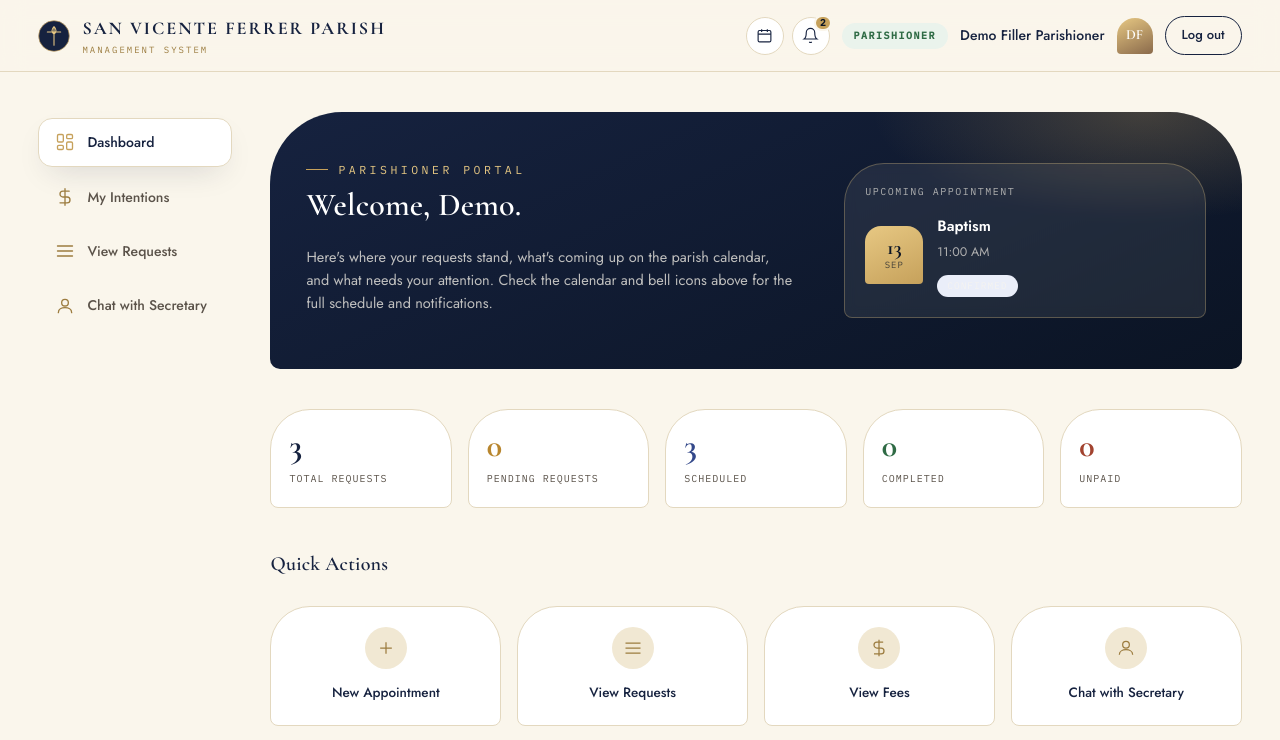
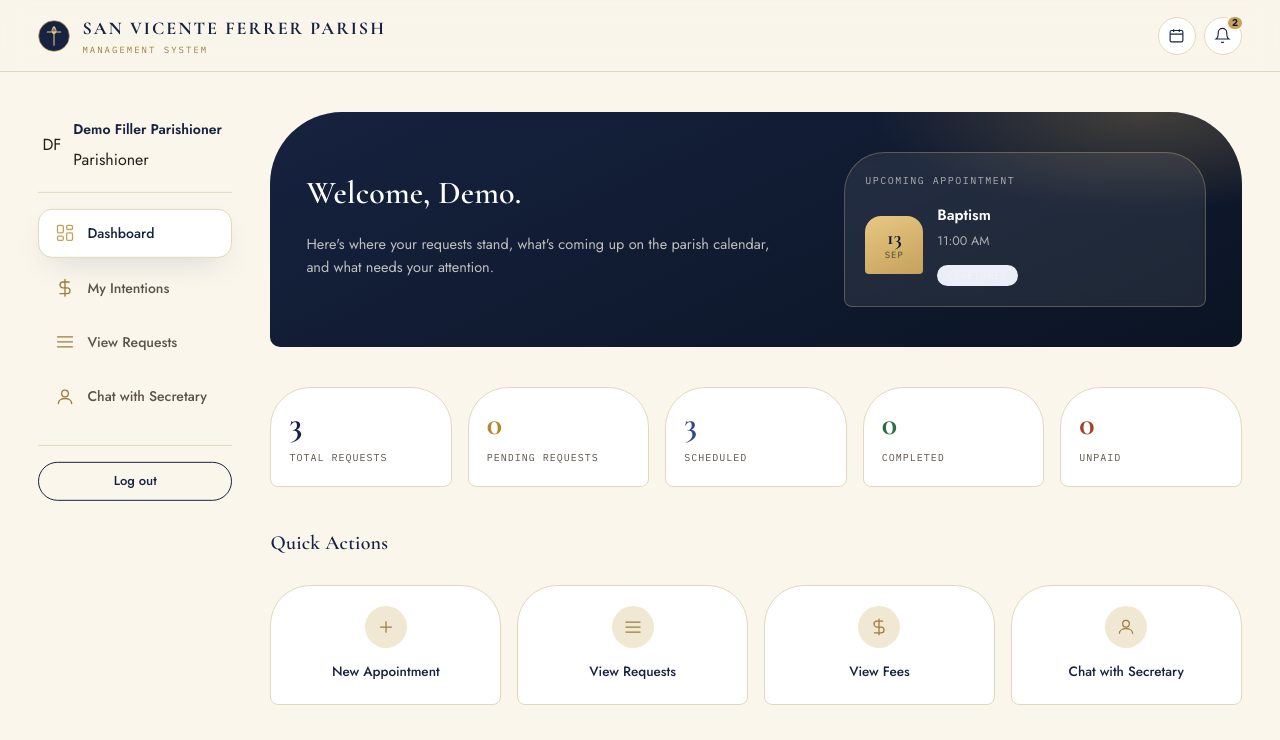
Before and after one commit to justine-andrie-v-abella/parish-system, a PHP site: page /dashboard-parishioner.php in a window 1280 px wide. Shown: the top 740 px of the page. After the commit the page ends 705 px from the top, so only its background shows below. Run offline with PHP 8.4, Linux system fonts and the light colour scheme; a user stored in the database is signed in; data comes from the database, SQL or seed files in the repository.

Commit message:
dashboard updated

```diff
--- a/assets/css/dashboard-sidebar.css
+++ b/assets/css/dashboard-sidebar.css
@@ -5,6 +5,7 @@
    Loaded AFTER dashboard.css, so the rules below intentionally override
    dashboard.css's fixed 1180px container to make the dashboard edge-to-edge
    and fluid, instead of centered with dead space on wide screens.
+   assets\css\dashboard-sidebar.css
    ========================================================================== */
 
 /* ---------------- Full-bleed container (overrides dashboard.css) ---------------- */
@@ -254,3 +255,24 @@
 
   .requests-table th, .requests-table td{ padding: 10px 12px; font-size:12.5px; }
 }
+
+.sidebar-user{
+  display:flex; align-items:center; gap:12px;
+  padding: 0 4px 20px; margin-bottom: 16px; border-bottom: 1px solid var(--line);
+}
+.sidebar-user-info{ display:flex; flex-direction:column; gap:6px; min-width:0; }
+.sidebar-user-info .dash-username{
+  font-size:14px; font-weight:600; color:var(--navy);
+  white-space:nowrap; overflow:hidden; text-overflow:ellipsis;
+}
+.sidebar-user-info .dash-role-badge{ align-self:flex-start; }
+
+.sidebar-footer{ margin-top: 24px; padding-top: 16px; border-top: 1px solid var(--line); }
+.sidebar-logout{ width:100%; text-align:center; }
+
+/* Desktop sidebar is sticky/tall enough to just push the footer down naturally.
+   On the mobile drawer, pin it to the bottom of the panel. */
+@media (max-width: 860px){
+  .dash-sidebar{ display:flex; flex-direction:column; }
+  .sidebar-nav{ flex:1; }
+}
--- a/assets/css/dashboard.css
+++ b/assets/css/dashboard.css
@@ -13,30 +13,29 @@
 }
 .dash-topbar-inner{
   max-width: 1180px; margin:0 auto; padding: 14px 28px;
-  display:flex; align-items:center; justify-content:space-between; gap:16px; flex-wrap:wrap;
-}
-.dash-brand{ display:flex; align-items:center; gap:12px; }
-.dash-brand strong{ font-family: var(--font-display); font-size:18px; color:var(--navy); }
-.dash-brand span{ display:block; font-family: var(--font-mono); font-size:9px; letter-spacing:2px; color: var(--gold-dim); text-transform:uppercase; }
-
-.dash-user{ display:flex; align-items:center; gap:12px; }
-.dash-role-badge{
-  font-family: var(--font-mono); font-size:10px; letter-spacing:1.5px; text-transform:uppercase;
-  padding: 5px 12px; border-radius:999px; font-weight:600;
-}
-.dash-role-badge.parishioner{ background:#EAF3EC; color:#2F6B45; }
-.dash-role-badge.priest{ background:#F3EAE0; color:#8A5A2B; }
-.dash-role-badge.secretary{ background:#E6ECFA; color:#33488A; }
-.dash-role-badge.treasurer{ background:#FBEAE6; color:#A2432F; }
-
-.dash-username{ font-size:14px; color: var(--navy); font-weight:500; }
-.dash-avatar{
-  width:36px; height:36px; border-radius: 18px 18px 4px 4px;
-  background: linear-gradient(155deg, var(--gold-bright), var(--brown-soft));
-  display:flex; align-items:center; justify-content:center;
-  color:#fff; font-family: var(--font-display); font-weight:600; font-size:14px;
+  display:flex; align-items:center; justify-content:space-between; gap:16px;
+  flex-wrap: nowrap;          /* was: wrap — this was causing the second line */
 }
 
+.dash-brand{
+  display:flex; align-items:center; gap:12px;
+  min-width: 0;                /* lets it shrink instead of forcing overflow */
+  flex-shrink: 1;
+}
+.dash-brand strong{
+  font-family: var(--font-display); font-size:18px; color:var(--navy);
+  white-space: nowrap; overflow: hidden; text-overflow: ellipsis;
+}
+.dash-brand span{
+  display:block; font-family: var(--font-mono); font-size:9px; letter-spacing:2px;
+  color: var(--gold-dim); text-transform:uppercase;
+  white-space: nowrap; overflow: hidden; text-overflow: ellipsis;
+}
+
+.dash-user{
+  display:flex; align-items:center;
+  flex-shrink: 0;
+}
 .dash-main{ max-width: 1180px; margin: 0 auto; padding: 44px 28px 80px; }
 
 .dash-hero{
@@ -112,13 +111,14 @@
 .cal-legend span{ display:inline-flex; align-items:center; gap:5px; }
 .cal-legend i{ width:9px; height:9px; border-radius:50%; display:inline-block; }
 
-.cal-grid{ display:grid; grid-template-columns: repeat(7,1fr); gap:6px; }
+.cal-grid{ display:grid; grid-template-columns: repeat(7,1fr); gap:6px; min-width:0; }
 .cal-dow{ text-align:center; font-family: var(--font-mono); font-size:10px; letter-spacing:1px; text-transform:uppercase; color: var(--ink-soft); padding-bottom:6px; }
 .cal-cell{
   aspect-ratio: 1; border-radius:10px; border:1px solid var(--line); background: var(--cream);
   display:flex; flex-direction:column; align-items:center; justify-content:center; gap:2px;
   font-size:12.5px; color: var(--ink-soft); position:relative;
 }
+.cal-cell{ min-width:0; }
 .cal-cell.empty{ border:none; background:transparent; }
 .cal-cell.today{ border-color: var(--navy); box-shadow: 0 0 0 1px var(--navy) inset; font-weight:600; }
 .cal-cell .dot{ width:7px; height:7px; border-radius:50%; }
@@ -221,8 +221,12 @@
 .tab-panel.active{ display:block; }
 
 /* ---------------- Header dropdowns (calendar / notifications) ---------------- */
-.header-tools{ display:flex; align-items:center; gap:8px; }
-.dropdown-wrap{ position:relative; }
+.header-tools{
+  position: relative;      /* single stable anchor for BOTH panels */
+  display:flex; align-items:center; gap:8px;
+  flex-wrap: nowrap; flex-shrink: 0;
+}
+.dropdown-wrap{ position: static; }
 
 .icon-btn{
   width:38px; height:38px; border-radius:50%; border:1px solid var(--line); background: var(--white);
@@ -246,11 +250,30 @@
   box-shadow: var(--shadow-lift); padding:20px; opacity:0; transform: translateY(-8px) scale(0.98);
   pointer-events:none; transition: all .2s var(--ease);
   max-height: 76vh; overflow-y:auto;
+  width: min(360px, calc(100vw - 32px));   /* shrinks with the viewport, anchor never moves */
 }
+.dropdown-panel.dp-notif{ width: min(320px, calc(100vw - 32px)); }
 .dropdown-panel.open{ opacity:1; transform:none; pointer-events:auto; }
-.dropdown-panel.dp-calendar{ width: 360px; }
-.dropdown-panel.dp-notif{ width: 320px; }
-@media (max-width:480px){
-  .dropdown-panel{ position:fixed; top:70px; left:16px; right:16px; width:auto !important; }
+
+/* raise the breakpoint so narrow desktop windows get the same treatment as phones,
+   and pin to the viewport instead of the trigger button */
+@media (max-width: 700px){
+  .dropdown-panel{
+    position: fixed;
+    top: 70px; left: 16px; right: 16px;
+    width: auto !important;
+    max-width: none;
+  }
 }
-.dropdown-panel h4{ font-size:15px; margin-bottom:14px; font-family:var(--font-display); color:var(--navy); }
+
+/* ---------------- Whole-page zoom scaling ---------------- */
+/* Instead of letting content reflow/wrap at small widths, shrink
+   the entire dashboard proportionally, like a browser zoom-out.
+   Header, dropdowns, cards, text — everything scales together,
+   so relative positions never change. */
+@media (max-width: 1180px){ body{ zoom: 0.92; } }
+@media (max-width: 1000px){ body{ zoom: 0.82; } }
+@media (max-width: 860px) { body{ zoom: 0.72; } }
+@media (max-width: 700px) { body{ zoom: 0.62; } }
+@media (max-width: 560px) { body{ zoom: 0.52; } }
+@media (max-width: 420px) { body{ zoom: 0.45; } }
--- a/assets/js/dashboard.js
+++ b/assets/js/dashboard.js
@@ -8,6 +8,7 @@
 //   <div class="tab-panel active" id="tab-first-tab">...</div>
 //   <div class="tab-panel" id="tab-second-tab">...</div>
 // </div>
+//assets\js\dashboard.js
 document.querySelectorAll('.tab-switch').forEach(switcher => {
   const wrap = switcher.closest('.tab-panel-wrap') || switcher.parentElement;
   const buttons = switcher.querySelectorAll('.tab-btn');
@@ -30,7 +31,6 @@ document.querySelectorAll('.tab-switch').forEach(switcher => {
 (function () {
   const toggles = document.querySelectorAll('[data-dropdown-toggle]');
   const calPanel = document.querySelector('.dropdown-panel[data-dropdown="cal"]');
-  // snapshot the current-month markup exactly as PHP rendered it on page load
   const calDefaultHtml = calPanel ? calPanel.innerHTML : null;
 
   function resetCalendarIfNeeded(panel) {
@@ -41,10 +41,7 @@ document.querySelectorAll('.tab-switch').forEach(switcher => {
 
   function closeAll(except) {
     document.querySelectorAll('.dropdown-panel.open').forEach(function (p) {
-      if (p !== except) {
-        p.classList.remove('open');
-        resetCalendarIfNeeded(p);
-      }
+      if (p !== except) { p.classList.remove('open'); resetCalendarIfNeeded(p); }
     });
     document.querySelectorAll('.icon-btn.open').forEach(function (b) {
       if (b !== except) { b.classList.remove('open'); b.setAttribute('aria-expanded', 'false'); }
@@ -101,3 +98,22 @@ document.querySelectorAll('.tab-switch').forEach(switcher => {
     loadMonth(link.dataset.month, link.dataset.year);
   });
 })();
+
+function positionDropdown(panel, btn) {
+  const margin = 16;
+  const btnRect = btn.getBoundingClientRect();
+  const panelWidth = panel.offsetWidth || 360;
+
+  // default: right-aligned under the button
+  let left = btnRect.right - panelWidth;
+  // clamp so it never goes past the left edge
+  left = Math.max(margin, left);
+  // clamp so it never goes past the right edge
+  left = Math.min(left, window.innerWidth - panelWidth - margin);
+
+  const top = btnRect.bottom + 12;
+
+  panel.style.left = left + 'px';
+  panel.style.right = 'auto';
+  panel.style.top = top + 'px';
+}
--- a/assets/js/sidebar-toggle.js
+++ b/assets/js/sidebar-toggle.js
@@ -1,3 +1,5 @@
+
+//assets\js\sidebar-toggle.js
 document.addEventListener('DOMContentLoaded', function () {
   var toggle  = document.getElementById('sidebarToggle');
   var sidebar = document.getElementById('dashSidebar');
--- a/dashboard-parishioner.php
+++ b/dashboard-parishioner.php
@@ -215,9 +215,8 @@ require_once 'includes/dashboard-header.php';
 <div class="dash-hero">
   <div class="dash-hero-grid">
     <div>
-      <span class="eyebrow" style="color:var(--gold-bright);">Parishioner Portal</span>
       <h1>Welcome, <?php echo htmlspecialchars(explode(' ', $_SESSION['full_name'])[0]); ?>.</h1>
-      <p>Here's where your requests stand, what's coming up on the parish calendar, and what needs your attention. Check the calendar and bell icons above for the full schedule and notifications.</p>
+      <p>Here's where your requests stand, what's coming up on the parish calendar, and what needs your attention.</p>
     </div>
 
     <div class="hero-upcoming">
--- a/includes/config.php
+++ b/includes/config.php
@@ -12,7 +12,7 @@ require_once __DIR__ . '/session.php';
 
 $parish = [
     'name'        => 'San Vicente Ferrer Parish',
-    'diocese'     => 'Diocese of Tagbilaran',
+    'des'         => 'Parish Management System',
     'address'     => 'Poblacion Street, Tagbilaran City, Bohol',
     'phone'       => '(038) 411 2277',
     'email'       => 'office@svfparish.ph',
--- a/includes/dashboard-header.php
+++ b/includes/dashboard-header.php
@@ -113,11 +113,6 @@ document.addEventListener('DOMContentLoaded', function () {
           <?php endif; ?>
         </div>
       <?php endif; ?>
-
-      <span class="dash-role-badge <?php echo htmlspecialchars($_SESSION['role']); ?>"><?php echo htmlspecialchars(ucfirst($_SESSION['role'])); ?></span>
-      <span class="dash-username"><?php echo htmlspecialchars($_SESSION['full_name']); ?></span>
-      <div class="dash-avatar"><?php echo htmlspecialchars($initials ?: '·'); ?></div>
-      <a href="logout.php" class="btn btn-outline btn-sm">Log out</a>
     </div>
   </div>
 </div>
--- a/includes/sidebar.php
+++ b/includes/sidebar.php
@@ -1,13 +1,12 @@
 <?php
-/**
- * includes/sidebar.php
- * Left-hand nav for the dashboard shell. Included by dashboard-header.php.
- * Highlights the active item based on the current script filename.
- * On small screens this renders as an off-canvas drawer (see
- * assets/css/dashboard-sidebar.css and assets/js/sidebar-toggle.js).
- */
 $current = basename($_SERVER['PHP_SELF']);
 $role = $_SESSION['role'] ?? '';
+$fullName = $_SESSION['full_name'] ?? '';
+$initials = '';
+if ($fullName) {
+    $parts = explode(' ', trim($fullName));
+    $initials = strtoupper(substr($parts[0], 0, 1) . (isset($parts[1]) ? substr($parts[1], 0, 1) : ''));
+}
 
 $sidebarLinksByRole = [
     'parishioner' => [
@@ -49,6 +48,15 @@ $sidebarLinks = $sidebarLinksByRole[$role] ?? [];
     <span>Menu</span>
     <button type="button" class="sidebar-close" id="sidebarClose" aria-label="Close menu">&times;</button>
   </div>
+
+  <div class="sidebar-user">
+    <div class="dash-avatar"><?php echo htmlspecialchars($initials); ?></div>
+    <div class="sidebar-user-info">
+      <span class="dash-username"><?php echo htmlspecialchars($fullName); ?></span>
+      <span class="dash-role-badge <?php echo htmlspecialchars($role); ?>"><?php echo htmlspecialchars(ucfirst($role)); ?></span>
+    </div>
+  </div>
+
   <nav class="sidebar-nav">
     <?php foreach ($sidebarLinks as $link):
         $isActive = in_array($current, $link['match'], true);
@@ -61,4 +69,8 @@ $sidebarLinks = $sidebarLinksByRole[$role] ?? [];
       </a>
     <?php endforeach; ?>
   </nav>
+
+  <div class="sidebar-footer">
+    <a href="logout.php" class="btn btn-outline btn-sm sidebar-logout">Log out</a>
+  </div>
 </aside>
```
